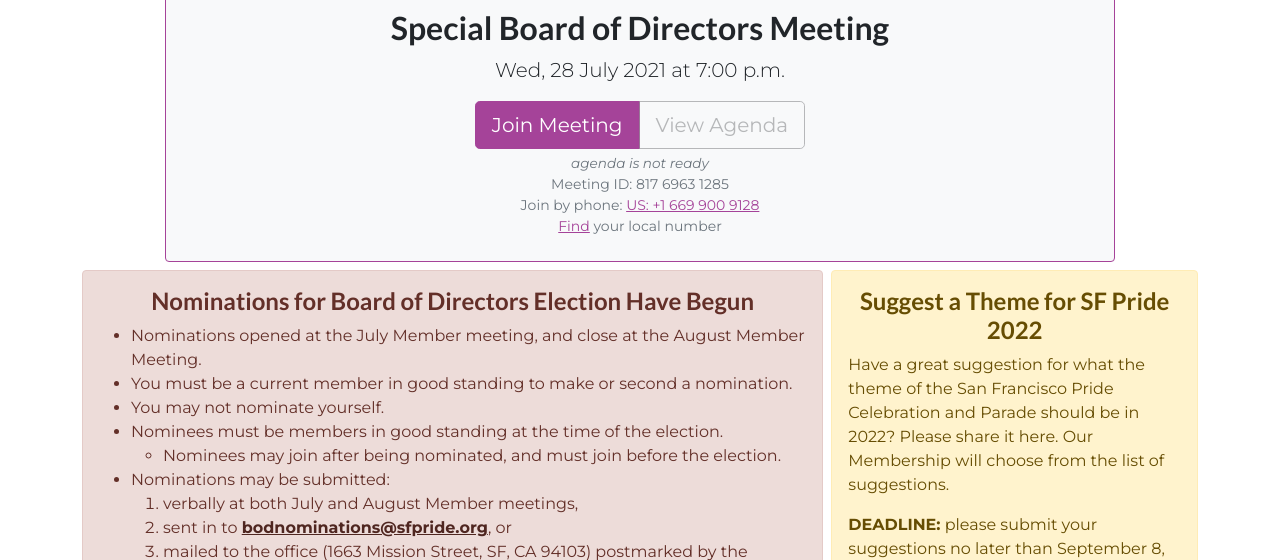
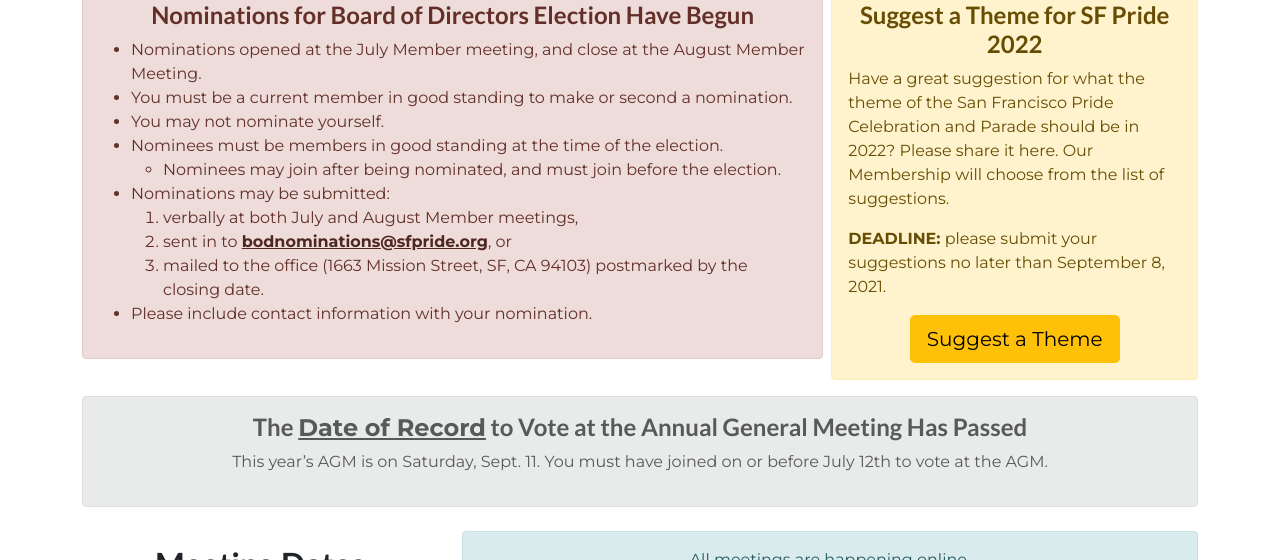
Before and after one commit to sfpride/members, a Jekyll site: the page built from index.html, in a window 1280 px wide and 900 px high, cut to the strip 340-900 px from the top of the window. Built offline with Jekyll 4.4.1, drawn with Linux system fonts in a browser that asks for light colours; some web fonts are replaced; some of the changed text lies outside the part shown.

Commit message:
remove 7.28.21 special board meeting

```diff
--- a/_data/calendar.csv
+++ b/_data/calendar.csv
@@ -13,7 +13,6 @@ Jun 2nd 2021, Board, https://cdn.sfpride.org/docs/meetings/20210602-sfpride-boar
 Jun 9th 2021, Membership,
 Jul 7th 2021, Board, https://cdn.sfpride.org/docs/meetings/20210707-sfpride-boardmeeting-packet.pdf, Meeting Packet
 Jul 14th 2021, Membership, https://cdn.sfpride.org/docs/meetings/20210714-sfpride-membershipmeeting-agenda.pdf, Agenda
-Jul 28th 2021, Board&#44; special,
 Aug 4th 2021, Board
 Aug 11th 2021, Membership
 Sep 1st 2021, Board
--- a/_data/meetings.yml
+++ b/_data/meetings.yml
@@ -1,5 +1,5 @@
-- title: "Special Board of Directors Meeting"
-  active: true
+- title: " Board of Directors Meeting"
+  active: false
   type: "board"
   date: "July 28th 2021"
   time: "7:00 p.m."
```
